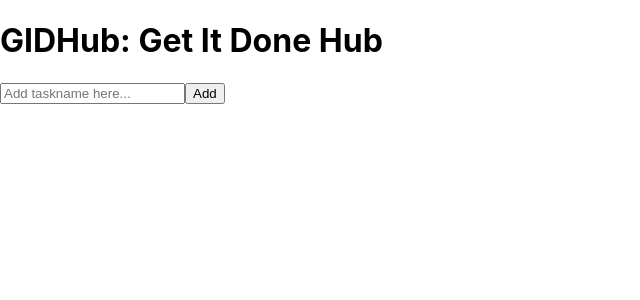
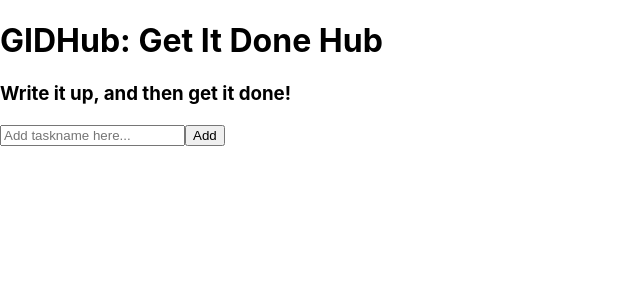
Before and after one commit to LDMasina/todo-list-app, a React (Create React App) app: page / in a window 1280 px wide. Shown: the top 300 px of the page, without its empty margins (0-640 px from the left). Built offline with nearby package versions, Linux system fonts and the light colour scheme.

Commit message:
added a tagline to application to give the app name some context and updated readme

```diff
--- a/src/components/TodoApp.tsx
+++ b/src/components/TodoApp.tsx
@@ -44,6 +44,7 @@ const TodoApp: React.FC = () => {
   return (
     <div>
       <h1>GIDHub: Get It Done Hub</h1>
+      <h3>Write it up, and then get it done!</h3>
       <TodoForm addTodo={addTodo} />
       <TodoList
         todos={todos}
```
Also changed, not shown: 1 other file (tests, documents, lock files or other folders).
